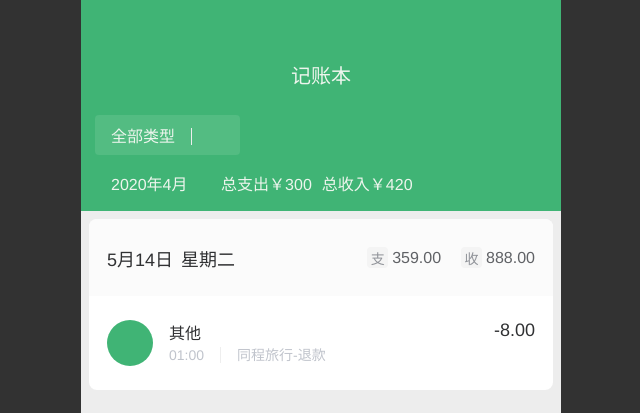
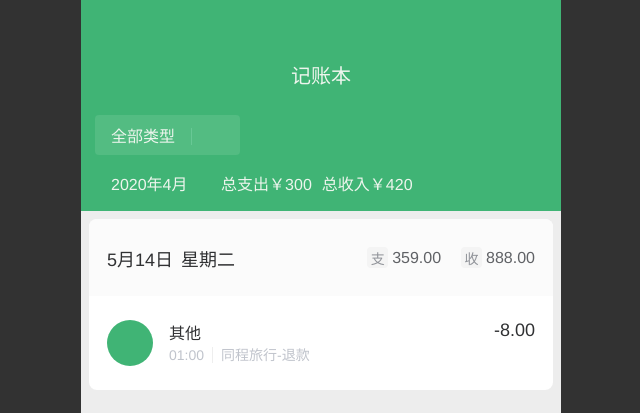
Before and after one commit to haixiangyan/weixin-cash, a React (Create React App) app: page / in a window 1280 px wide. Shown: the top 413 px of the page, without its empty margins (319-959 px from the left). Built offline with nearby package versions, Linux system fonts and the light colour scheme.

Commit message:
Divider 组件添加 gap 和 color

```diff
--- a/src/components/Dividier.tsx
+++ b/src/components/Dividier.tsx
@@ -1,15 +1,27 @@
 import * as React from 'react'
 import styled from 'styled-components'
 
-const VerticalDivider = styled.span`
-  border-right: 1px solid #eee;
-  margin: 0 16px;
-`
+type TProps = {
+  gap?: number
+  color?: string
+}
 
-const Divider: React.FC = () => {
+const VerticalDivider = styled.span<TProps>(props => ({
+  borderRight: '1px solid',
+  margin: `0 ${props.gap}px`,
+  borderColor: props.color
+}))
+
+const Divider: React.FC<TProps> = (props) => {
+
   return (
-    <VerticalDivider/>
+    <VerticalDivider {...props}/>
   )
 }
 
+Divider.defaultProps = {
+  gap: 16,
+  color: '#eee'
+}
+
 export default Divider
--- a/src/components/Record.tsx
+++ b/src/components/Record.tsx
@@ -82,7 +82,7 @@ const Record: React.FC = () => {
           <div>其他</div>
           <div className="record-content-details">
             <span>01:00</span>
-            <Divider/>
+            <Divider gap={8}/>
             <span>同程旅行-退款</span>
           </div>
         </div>
--- a/src/pages/Summary.tsx
+++ b/src/pages/Summary.tsx
@@ -61,7 +61,7 @@ const Summary: React.FC = () => {
         <section>
           <TypeButton>
             <span>全部类型</span>
-            <Divider/>
+            <Divider color="#68C895"/>
             <Icon name="application"/>
           </TypeButton>
         </section>
```
